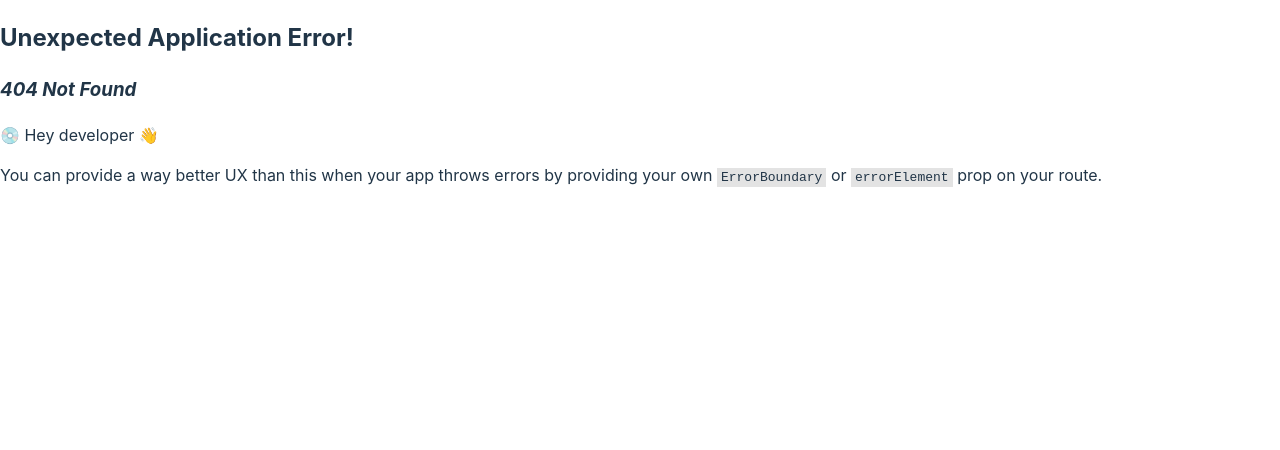
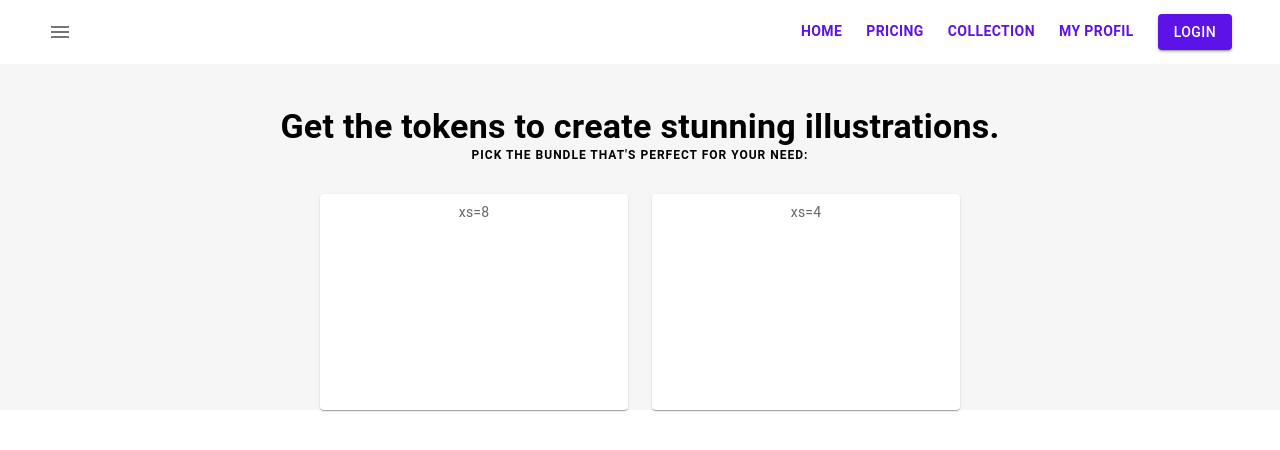
Before and after one commit to aces96/AI_vector_generator, a React (Vite) app in the folder AIVectorGenerator/: page /pricing in a window 1280 px wide. Before the commit this address had no page. Shown: the top 450 px of the page. Built offline with nearby package versions, Linux system fonts and the light colour scheme.

Commit message:
started working on the pricing screen

```diff
--- a/AIVectorGenerator/src/components/home.component.jsx
+++ b/AIVectorGenerator/src/components/home.component.jsx
@@ -97,7 +97,7 @@ export const Header = ()=>{
 
 
     return (
-        <Box sx={{height: '92%', width: '100%', backgroundColor: '#F6F6F6', display: 'flex', justifyContent: 'center', alignItems: 'center'}}>
+        <Box sx={{height: '91vh', width: '100%', backgroundColor: '#F6F6F6', display: 'flex', justifyContent: 'center', alignItems: 'center'}}>
             <Box sx={{width: {xs: '100%', md: '90%', lg: '45%'}, height: '500px', backgroundColor: 'transparent', display: 'flex', flexDirection: 'column', alignItems: 'center', justifyContent: 'center'}}>
                 <Typography  display={'block'} fontWeight={600} textAlign={'center'} color={'black'} variant='h3' component={'div'}>
                     Stunning vector
--- /dev/null
+++ b/AIVectorGenerator/src/components/pricing.component.jsx
@@ -0,0 +1 @@
+import { Box } from "@mui/material";
--- a/AIVectorGenerator/src/index.css
+++ b/AIVectorGenerator/src/index.css
@@ -5,7 +5,7 @@
 
   color-scheme: light dark;
   color: rgba(255, 255, 255, 0.87);
-  background-color: #242424;
+  background-color: #F6F6F6;
 
   font-synthesis: none;
   text-rendering: optimizeLegibility;
--- a/AIVectorGenerator/src/pages/home.jsx
+++ b/AIVectorGenerator/src/pages/home.jsx
@@ -1,5 +1,6 @@
 import {Box} from '@mui/material'
 import { NavBar, Header } from '../components/home.component'
+import { Outlet } from 'react-router-dom'
 
 
 
@@ -9,7 +10,7 @@ export const Home = ()=>{
     return (
         <Box sx={{width: '100%', height: '100vh'}}>
             <NavBar/>
-            <Header />
+            <Outlet/>
         </Box>
     )
 }
--- /dev/null
+++ b/AIVectorGenerator/src/pages/landingPage.jsx
@@ -0,0 +1,13 @@
+import { Box } from "@mui/material";
+import { Header } from "../components/home.component";
+
+
+
+export const LandingPage = ()=>{
+
+    return(
+        <Box>
+            <Header/>
+        </Box>
+    )
+}
--- /dev/null
+++ b/AIVectorGenerator/src/pages/pricing.jsx
@@ -0,0 +1,43 @@
+import { Box, Typography, Grid } from "@mui/material";
+import Paper from '@mui/material/Paper';
+import { styled } from '@mui/material/styles';
+
+
+
+
+
+export const Pricing = ()=>{
+
+    const Item = styled(Paper)(({ theme }) => ({
+        backgroundColor: theme.palette.mode === 'dark' ? '#1A2027' : '#fff',
+        ...theme.typography.body2,
+        padding: theme.spacing(1),
+        textAlign: 'center',
+        color: theme.palette.text.secondary,
+        height: 200,
+        width: {xs: '95%', md: '70%', lg: '50%'}
+      }));
+
+
+    return (
+        <Box sx={{backgroundColor: '#F6F6F6', display: 'flex', flexDirection: 'column', alignItems: 'center'}}>
+            <Typography marginTop={5} textAlign={'center'} lineHeight={1.3} variant="h4" fontWeight={600} color={'black'}>
+                Get the tokens to create stunning illustrations.
+            </Typography>
+            <Typography  textAlign={'center'} lineHeight={1.3} variant="overline" fontWeight={600} color={'black'}>
+                Pick the bundle that's perfect for your need:
+            </Typography>
+
+            <Box sx={{width: {xs: '70%', md: '50%', lg: '50%', marginTop: 30}}}>
+                <Grid container spacing={3}>
+                    <Grid item xs={12} md={12} lg={6}>
+                    <Item>xs=8</Item>
+                    </Grid>
+                    <Grid item xs={12} md={12} lg={6}>
+                    <Item>xs=4</Item>
+                    </Grid>
+                </Grid>
+            </Box>
+        </Box>
+    )
+}
```
Also changed, not shown: AIVectorGenerator/src/router/router.jsx (+18 -1 lines).
